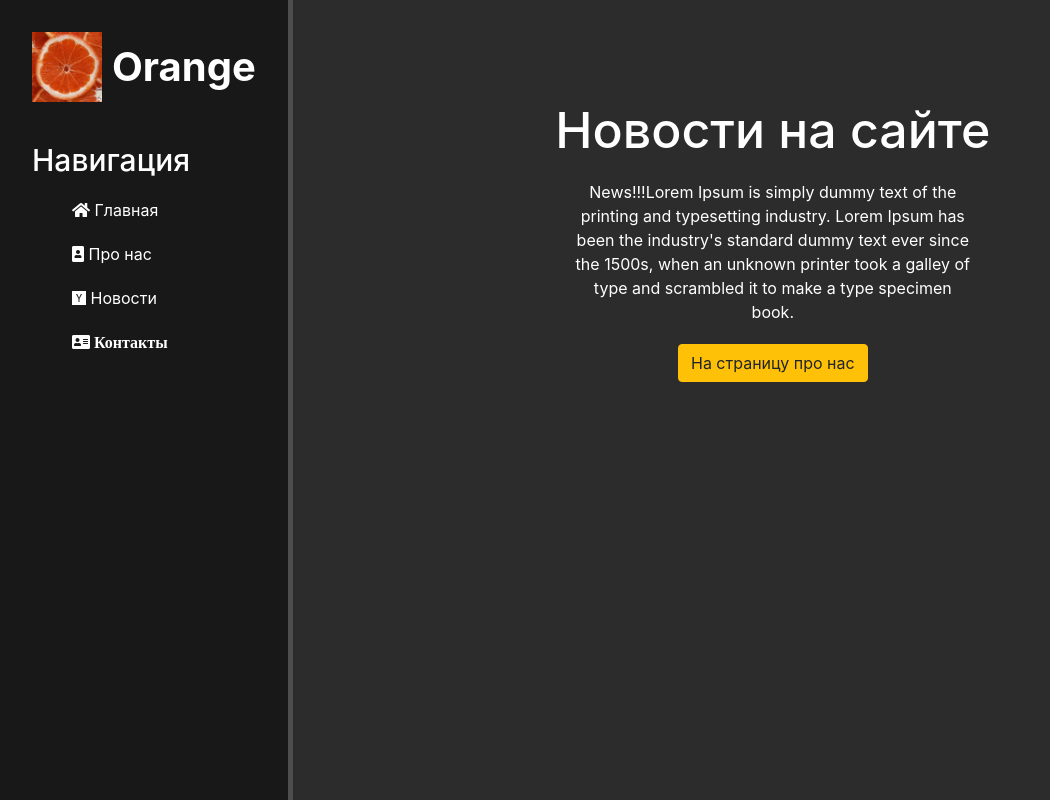
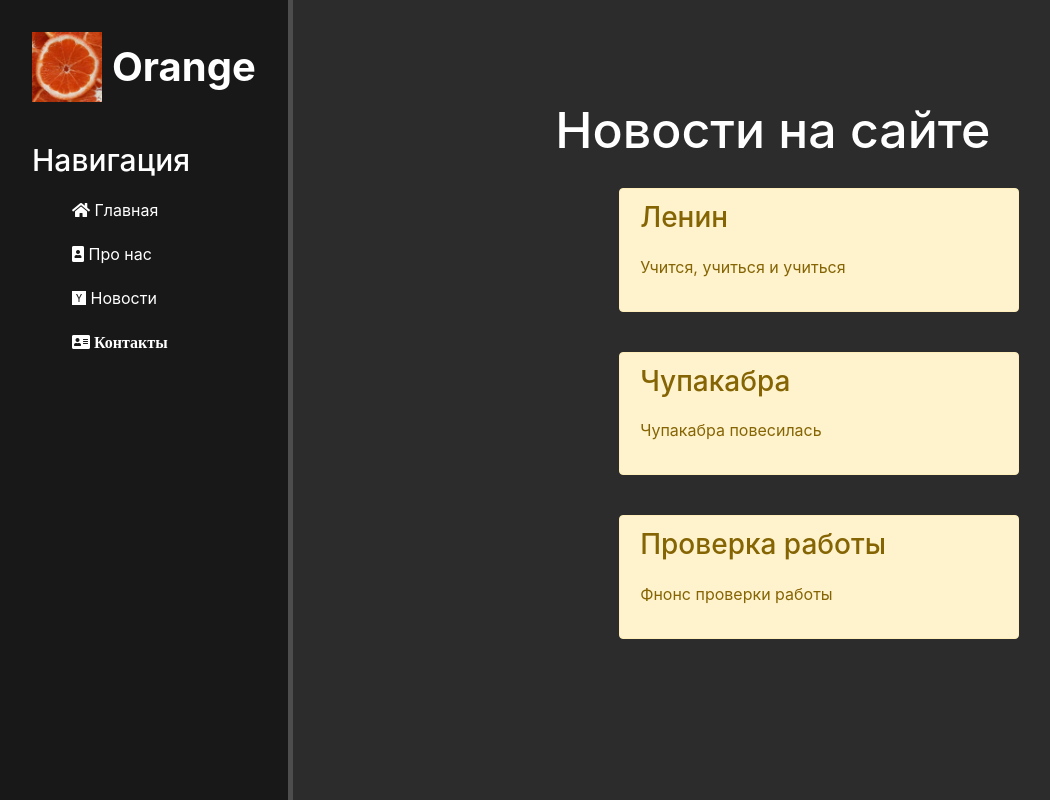
Before and after one commit to Vladimir-82/django_it_proger, a Django app: page /news/ in a window 1280 px wide. Shown: the whole page, without its empty margins (0-1050 px from the left). Run offline with Django 4.2, Linux system fonts and the light colour scheme; data comes from the database, SQL or seed files in the repository; both versions use the stored data as it was after the commit; some libraries are stand-ins or nearby versions.

Commit message:
lesson 8 complete

```diff
--- a/it_proger/main/static/main/css/main.css
+++ b/it_proger/main/static/main/css/main.css
@@ -53,3 +53,11 @@ main .features {
 
 main .features h1 {font-size: 50px;}
 main .features p {max-width: 400px; margin: 20px auto}
+
+.alert-warning {
+    float: left;
+    clear: both;
+    width: 400px;
+    margin: 20px 34%;
+    text-align: left;
+}
--- a/it_proger/news/models.py
+++ b/it_proger/news/models.py
@@ -8,7 +8,7 @@ class Articles(models.Model):
     date = models.DateTimeField('Дата публикации')
 
     def __str__(self):
-        return self.title
+        return f'Новость: {self.title}'
 
     class Meta:
         verbose_name = 'Новость'
--- a/it_proger/news/templates/news/news_home.html
+++ b/it_proger/news/templates/news/news_home.html
@@ -5,15 +5,17 @@
 {% block content %}
 <div class="features">
     <h1>Новости на сайте</h1>
-    <p>News!!!Lorem Ipsum is simply dummy text of the printing and typesetting industry. Lorem Ipsum has been the industry's standard dummy text ever since the 1500s, when an unknown printer took a galley of type and scrambled it to make a type specimen book. </p>
-    <button class="btn btn-warning">На страницу про нас</button>
+        {% if news %}
+            {% for element in news %}
+                <div class="alert alert-warning">
+                    <h3>{{ element.title }}</h3>
+                    <p>{{ element.anons }}</p>
+                </div>
+            {% endfor %}
+        {% else %}
+            <p>У вас нет записей!</p>
+        {% endif %}
 
-
-    {% for val in values %}
-        {% if val == 'Hello' %}
-            {% filter upper %}<p>{{ val }}</p>{% endfilter %}
-        {% endif %}
-    {% endfor %}
-
+        {# Коментарии !!!#}
 </div>
 {% endblock %}
--- a/it_proger/news/views.py
+++ b/it_proger/news/views.py
@@ -1,5 +1,9 @@
 from django.shortcuts import render
+from .models import Articles
 
 # Create your views here.
+
+
 def news_home(request):
-    return render(request, 'news/news_home.html')
+    news = Articles.objects.order_by('-date')  # objects.all() получаем все объекты из модели models Articles
+    return render(request, 'news/news_home.html', {'news': news})
```
Also changed, not shown: it_proger/db.sqlite3.
